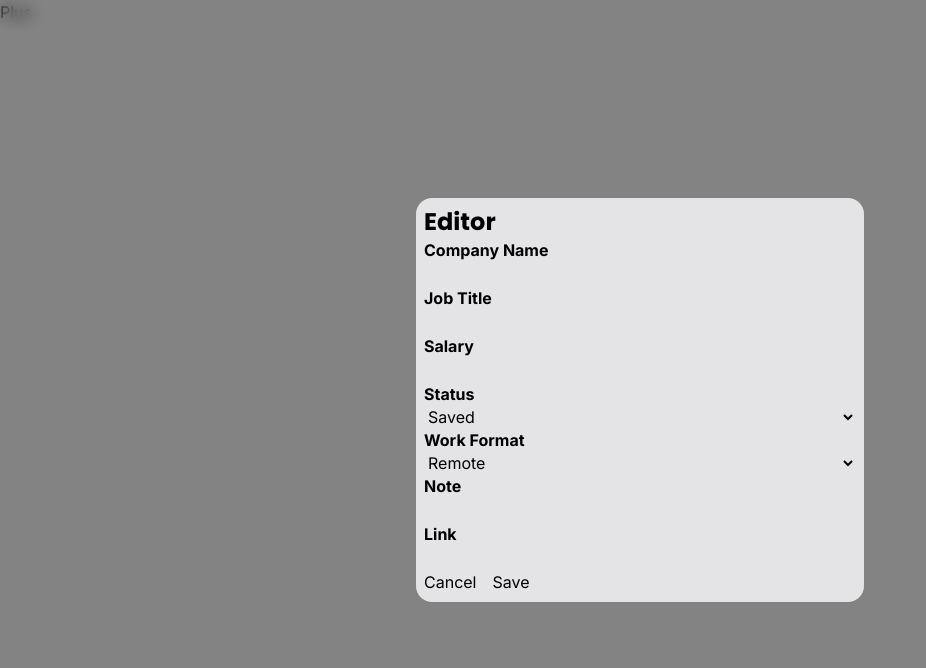
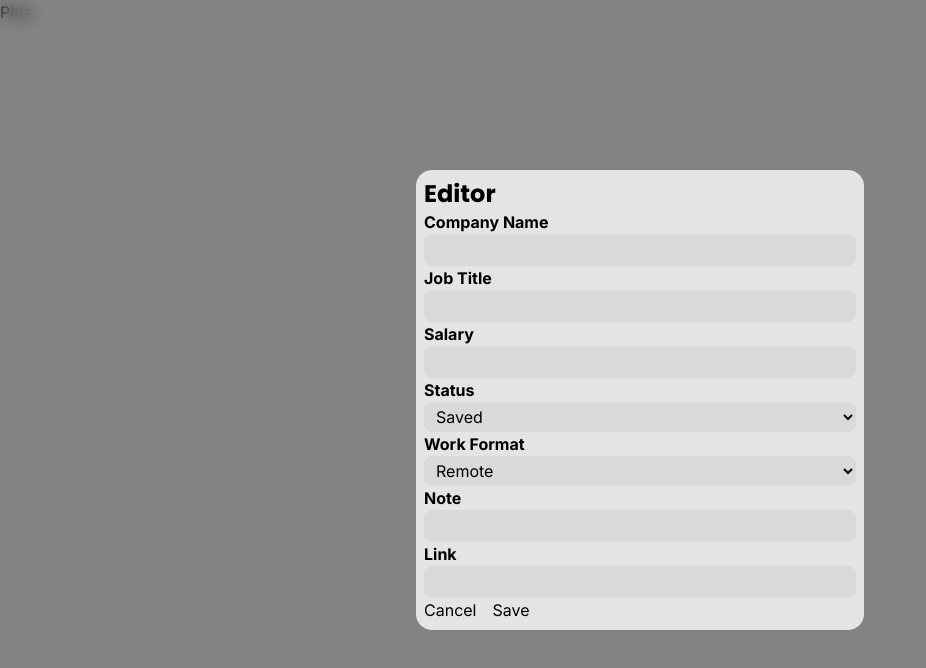
Before and after one commit to snkio/job-tracker, a React (Vite) app: page / in a window 1280 px wide. Both pictures are taken after a click on the button "New offer". Shown: the top 668 px of the page, without its empty margins (0-926 px from the left). Built offline with nearby package versions, Linux system fonts and the light colour scheme.

Commit message:
feat: add background for inputs

```diff
--- a/src/components/OfferModal.jsx
+++ b/src/components/OfferModal.jsx
@@ -48,7 +48,8 @@ export function OfferModal({ setOpen, offer, setOffer, setOffers }) {
                         value={offer[item.name]}
                         required={item.required}
                         onChange={handleChange}
-                      />
+                        className="bg-zinc-300/70 px-2 py-1 outline-none rounded-lg appearance-none"
+                      ></input>
                     </label>
                   ) : (
                     <label className="flex flex-col">
@@ -57,6 +58,7 @@ export function OfferModal({ setOpen, offer, setOffer, setOffers }) {
                         name={item.name}
                         value={offer[item.name]}
                         onChange={handleChange}
+                        className="bg-zinc-300/70 px-2 py-1 outline-none rounded-lg"
                       >
                         {options.map((option, id) => (
                           <option key={id} name={option[0]} value={option}>
```
